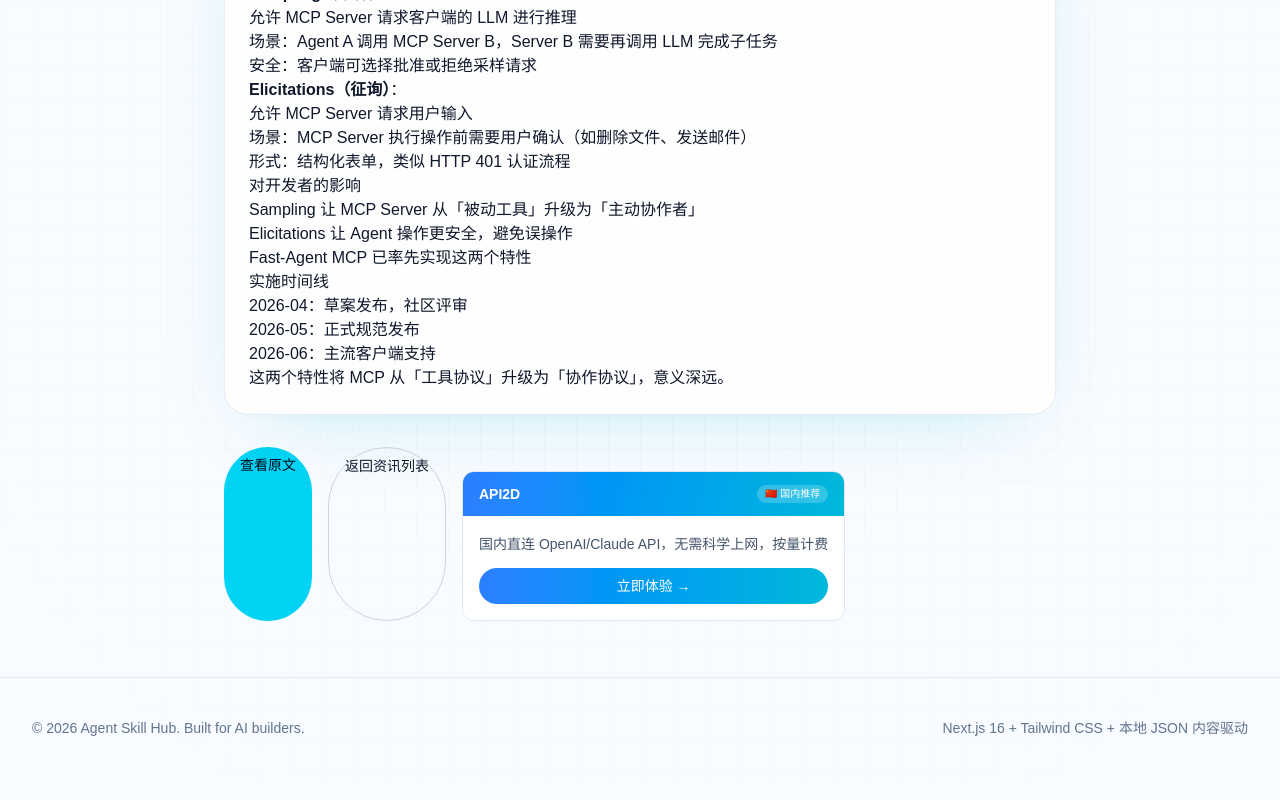
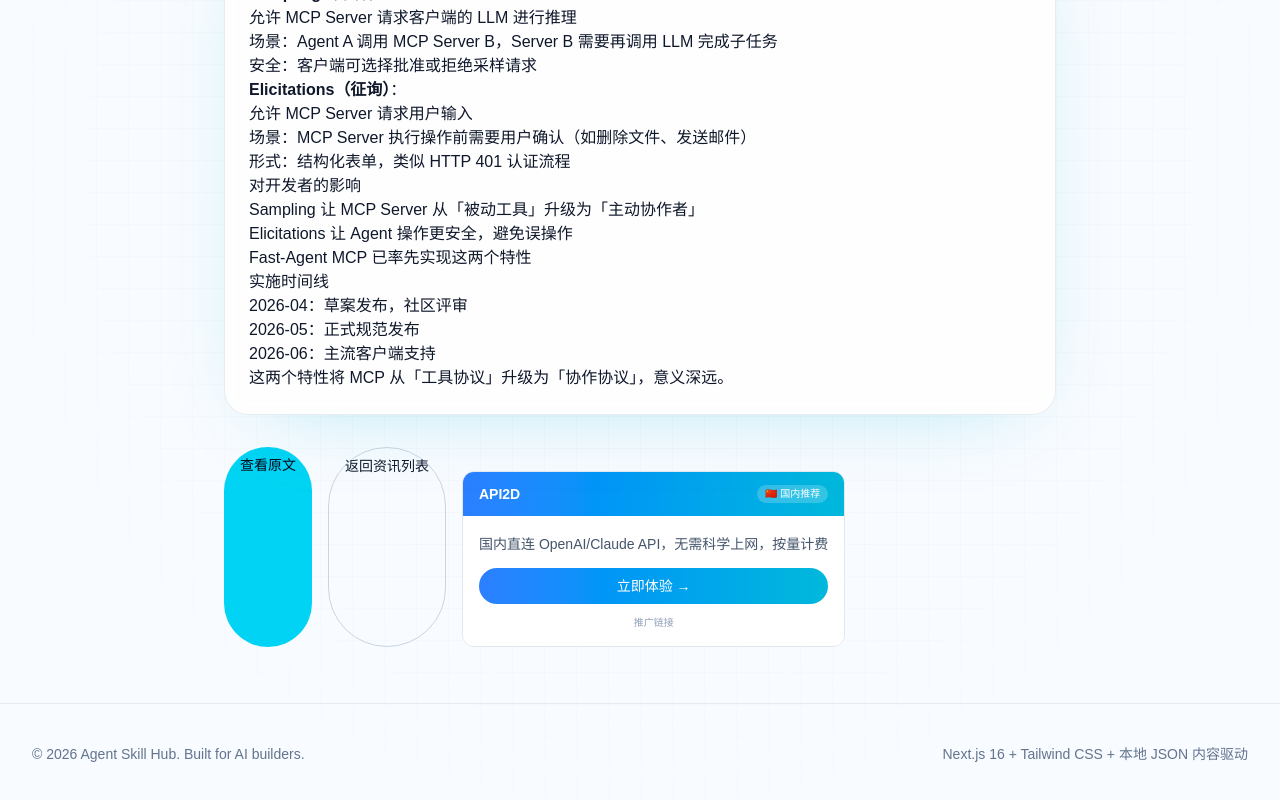
Before and after one commit to wenni2005-ai/agent-skill-site, a Next.js app: page /news/mcp-protocol-may-2026-update in a window 1280 px wide. Shown: the part 448-1248 px from the top of the page. Before the commit the page ends 1226 px from the top, so only its background shows below. Built offline with nearby package versions, Linux system fonts and the light colour scheme; no server answers.

Commit message:
fix: update affiliate links - API2D+硅基流动 active, others as plain referrals

```diff
--- a/components/affiliate-banner.tsx
+++ b/components/affiliate-banner.tsx
@@ -42,7 +42,7 @@ const AFFILIATE_PRODUCTS: Record<string, AffiliateConfig> = {
     id: "vercel",
     name: "Vercel",
     description: "Agent 站点首选部署平台，零配置部署 Next.js，全球 CDN",
-    url: "https://vercel.com?ref=REPLACE_ME",
+    url: "https://vercel.com",
     badge: "🚀 部署首选",
     color: "from-slate-800 to-slate-900",
   },
@@ -50,7 +50,7 @@ const AFFILIATE_PRODUCTS: Record<string, AffiliateConfig> = {
     id: "supabase",
     name: "Supabase",
     description: "开源 Firebase 替代，Postgres + Auth + Storage + Edge Functions",
-    url: "https://supabase.com?ref=REPLACE_ME",
+    url: "https://supabase.com",
     badge: "⚡ 后端即服务",
     color: "from-emerald-500 to-teal-500",
   },
@@ -58,7 +58,7 @@ const AFFILIATE_PRODUCTS: Record<string, AffiliateConfig> = {
     id: "digitalocean",
     name: "DigitalOcean",
     description: "简单易用的云服务器，$200 新用户额度，适合自托管 Agent",
-    url: "https://digitalocean.com?refcode=REPLACE_ME",
+    url: "https://digitalocean.com",
     badge: "☁️ 自托管推荐",
     color: "from-blue-600 to-indigo-600",
   },
@@ -83,8 +83,8 @@ export function AffiliateBanner({
   const config = AFFILIATE_PRODUCTS[product];
   if (!config) return null;
 
-  // 检查是否已配置真实联盟 ID（替换占位符）
-  const isPlaceholder = config.url.includes("REPLACE_ME");
+  // 检查是否已配置真实联盟 ID
+  const hasReferral = new URL(config.url).searchParams.has('ref') || new URL(config.url).searchParams.has('refcode') || config.url.includes('/r/') || config.url.includes('/i/');
 
   if (variant === "banner") {
     return (
@@ -112,7 +112,7 @@ export function AffiliateBanner({
             立即体验
           </a>
         </div>
-        {isPlaceholder && (
+        {hasReferral && (
           <span className="absolute right-2 top-2 text-[10px] text-white/40">
             AD
           </span>
@@ -148,7 +148,7 @@ export function AffiliateBanner({
         >
           立即体验 →
         </a>
-        {isPlaceholder && (
+        {hasReferral && (
           <p className="text-center text-[10px] text-slate-400">推广链接</p>
         )}
       </div>
```
